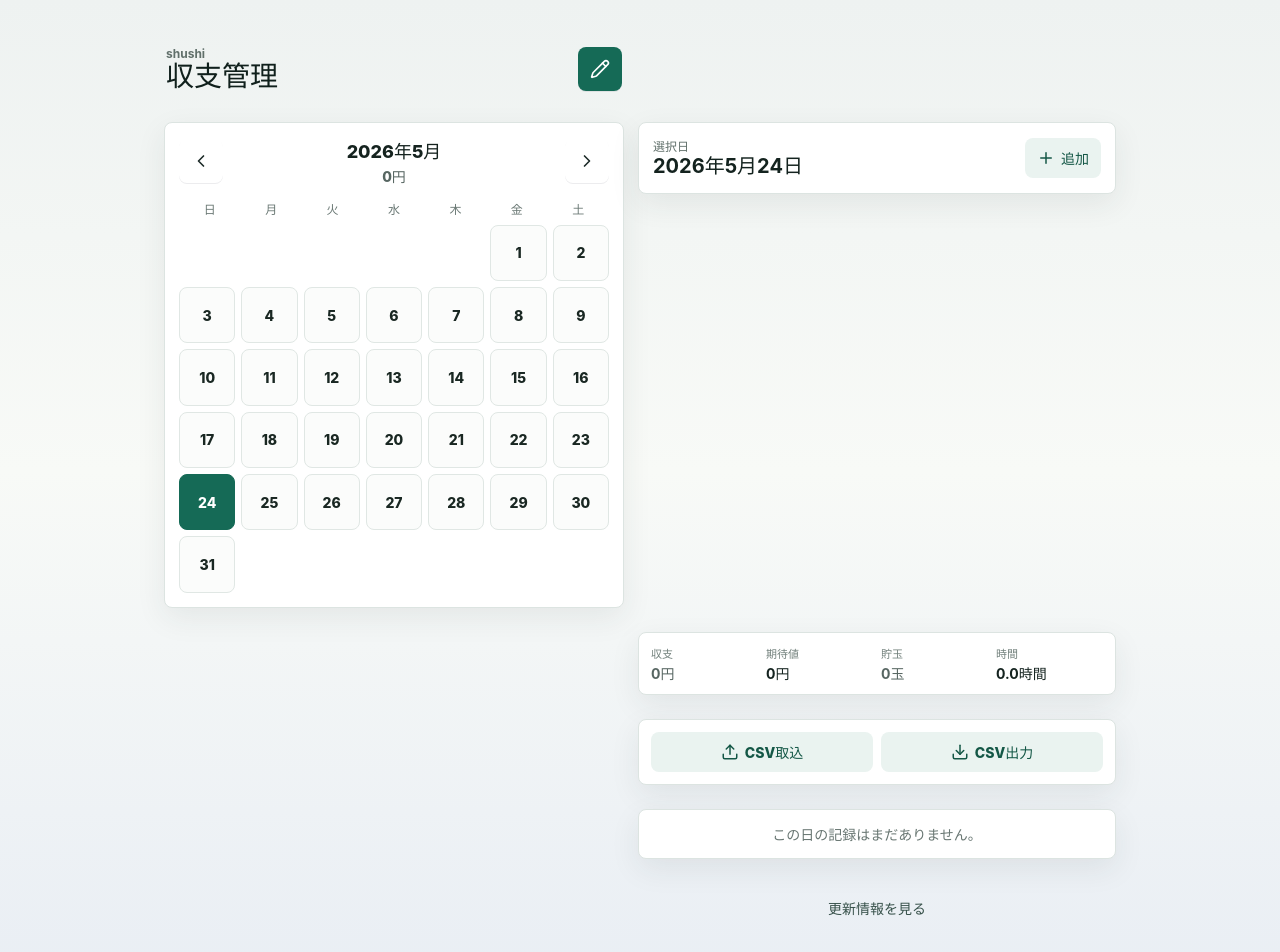
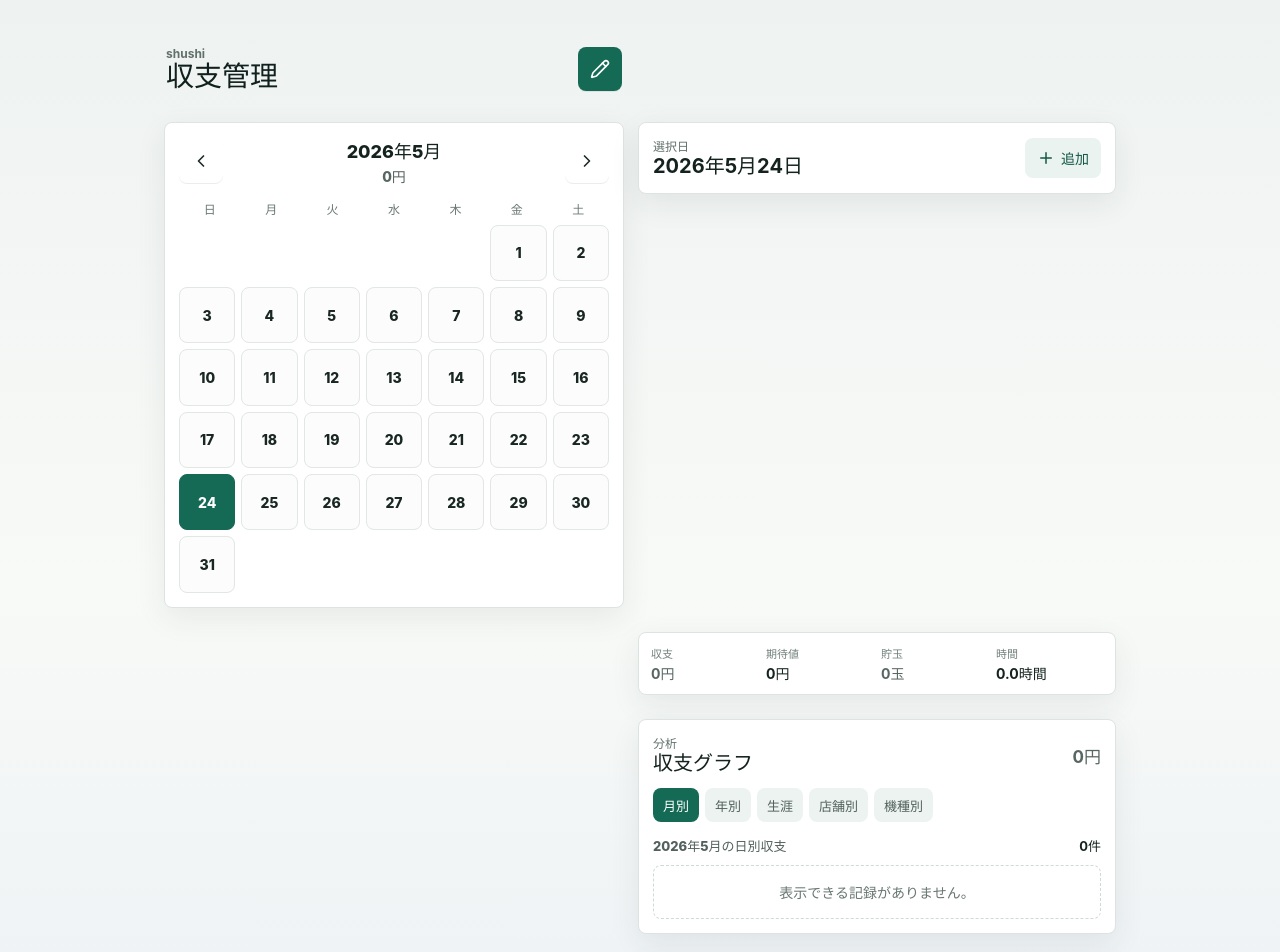
Before and after one commit to umedademu/shushi, a React (Vite) app in the folder app/: page / in a window 1280 px wide. Shown: the top 952 px of the page. Built offline with nearby package versions, Linux system fonts and the light colour scheme.

Commit message:
Add profit charts

```diff
--- a/app/src/App.css
+++ b/app/src/App.css
@@ -126,6 +126,7 @@ h3 {
 .month-panel,
 .day-summary,
 .summary-grid,
+.chart-panel,
 .csv-panel,
 .record-item,
 .empty-state,
@@ -263,6 +264,160 @@ h3 {
   font-size: 14px;
   line-height: 1.25;
   overflow-wrap: anywhere;
+}
+
+.chart-panel {
+  margin-top: 10px;
+  padding: 14px;
+}
+
+.chart-header,
+.chart-title-row,
+.chart-row-head {
+  align-items: center;
+  display: flex;
+  justify-content: space-between;
+  gap: 10px;
+}
+
+.chart-header > strong {
+  flex: 0 0 auto;
+  font-size: 17px;
+}
+
+.chart-tabs {
+  display: flex;
+  gap: 6px;
+  margin-top: 12px;
+  overflow-x: auto;
+  padding-bottom: 2px;
+}
+
+.chart-tab {
+  flex: 0 0 auto;
+  min-height: 34px;
+  border: 0;
+  border-radius: 8px;
+  background: #edf3f1;
+  color: #52615d;
+  font-size: 13px;
+  font-weight: 800;
+  padding: 0 10px;
+}
+
+.chart-tab.is-active {
+  background: #156a56;
+  color: #ffffff;
+}
+
+.chart-title-row {
+  margin-top: 12px;
+  color: #52615d;
+  font-size: 13px;
+  font-weight: 800;
+}
+
+.chart-title-row strong {
+  color: #14231f;
+}
+
+.chart-empty {
+  border: 1px dashed #cfd9d5;
+  border-radius: 8px;
+  color: #697773;
+  font-size: 14px;
+  margin-top: 10px;
+  padding: 16px;
+  text-align: center;
+}
+
+.chart-highlights {
+  display: grid;
+  grid-template-columns: repeat(2, minmax(0, 1fr));
+  gap: 8px;
+  margin-top: 10px;
+}
+
+.chart-highlights div {
+  min-width: 0;
+  border: 1px solid #e0e8e5;
+  border-radius: 8px;
+  padding: 10px;
+}
+
+.chart-highlights span,
+.chart-row small {
+  color: #72807c;
+  display: block;
+  font-size: 11px;
+  font-weight: 800;
+}
+
+.chart-highlights strong {
+  display: block;
+  margin-top: 4px;
+  font-size: 12px;
+  line-height: 1.35;
+  overflow-wrap: anywhere;
+}
+
+.chart-list {
+  display: grid;
+  gap: 10px;
+  max-height: 380px;
+  margin-top: 12px;
+  overflow: auto;
+  padding-right: 2px;
+}
+
+.chart-row {
+  min-width: 0;
+}
+
+.chart-row-head span {
+  min-width: 0;
+  color: #263632;
+  font-size: 13px;
+  font-weight: 800;
+  overflow: hidden;
+  text-overflow: ellipsis;
+  white-space: nowrap;
+}
+
+.chart-row-head strong {
+  flex: 0 0 auto;
+  font-size: 13px;
+}
+
+.chart-bar-track {
+  height: 8px;
+  margin-top: 6px;
+  overflow: hidden;
+  border-radius: 8px;
+  background: #e8efec;
+}
+
+.chart-bar-fill {
+  display: block;
+  height: 100%;
+  min-width: 0;
+  border-radius: inherit;
+}
+
+.chart-bar-fill.amount-positive {
+  background: #0d7a42;
+}
+
+.chart-bar-fill.amount-negative {
+  background: #c64232;
+}
+
+.chart-bar-fill.amount-even {
+  background: #9aa7a3;
+}
+
+.chart-row small {
+  margin-top: 4px;
 }
 
 .csv-panel {
@@ -841,6 +996,7 @@ h3 {
 
   .day-summary,
   .summary-grid,
+  .chart-panel,
   .csv-panel,
   .record-list,
   .updates-button {
@@ -867,6 +1023,7 @@ h3 {
   }
 
   .record-stats,
+  .chart-highlights,
   .form-pair {
     grid-template-columns: 1fr;
   }
--- a/app/src/App.tsx
+++ b/app/src/App.tsx
@@ -65,6 +65,14 @@ type RecordForm = {
 
 type ViewMode = "home" | "updates";
 type OptionField = "storeName" | "machineName";
+type ChartMode = "month" | "year" | "life" | "store" | "machine";
+
+type ChartPoint = {
+  key: string;
+  label: string;
+  value: number;
+  count: number;
+};
 
 const storageKey = "shushi-play-records";
 const rateOptionKey = "shushi-store-rate-options";
@@ -137,6 +145,19 @@ const updateItems = [
     title: "CSV取り込み時の同日置き換えを追加",
     body: "CSVに含まれる日付の既存記録は、追加ではなくCSV側の記録へ丸ごと置き換えるようにしました。",
   },
+  {
+    date: "2026-05-24",
+    title: "収支グラフを追加",
+    body: "月別、年別、生涯収支、店舗別、機種別に切り替えられる収支グラフを追加しました。",
+  },
+];
+
+const chartModes: Array<{ key: ChartMode; label: string }> = [
+  { key: "month", label: "月別" },
+  { key: "year", label: "年別" },
+  { key: "life", label: "生涯" },
+  { key: "store", label: "店舗別" },
+  { key: "machine", label: "機種別" },
 ];
 
 function pad(value: number) {
@@ -397,6 +418,70 @@ function durationHours(startTime: string, endTime: string) {
   }
 
   return Math.max(0, (end - start) / 60);
+}
+
+function recordsProfit(records: PlayRecord[]) {
+  return records.reduce((total, record) => total + profit(record), 0);
+}
+
+function chartPoint(key: string, label: string, records: PlayRecord[]): ChartPoint {
+  return {
+    key,
+    label,
+    value: recordsProfit(records),
+    count: records.length,
+  };
+}
+
+function monthChart(records: PlayRecord[], date: Date): ChartPoint[] {
+  const year = date.getFullYear();
+  const month = date.getMonth();
+  const daysInMonth = new Date(year, month + 1, 0).getDate();
+
+  return Array.from({ length: daysInMonth }, (_, index) => {
+    const day = index + 1;
+    const key = `${year}-${pad(month + 1)}-${pad(day)}`;
+    return chartPoint(key, `${day}日`, records.filter((record) => record.date === key));
+  });
+}
+
+function yearChart(records: PlayRecord[], date: Date): ChartPoint[] {
+  const year = date.getFullYear();
+
+  return Array.from({ length: 12 }, (_, index) => {
+    const month = index + 1;
+    const key = `${year}-${pad(month)}`;
+    return chartPoint(
+      key,
+      `${month}月`,
+      records.filter((record) => record.date.startsWith(`${key}-`)),
+    );
+  });
+}
+
+function lifeChart(records: PlayRecord[]): ChartPoint[] {
+  const grouped = new Map<string, PlayRecord[]>();
+  records.forEach((record) => {
+    const year = record.date.slice(0, 4);
+    grouped.set(year, [...(grouped.get(year) ?? []), record]);
+  });
+
+  return Array.from(grouped.entries())
+    .sort(([left], [right]) => left.localeCompare(right))
+    .map(([year, yearRecords]) => chartPoint(year, `${year}年`, yearRecords));
+}
+
+function groupChart(records: PlayRecord[], field: "storeName" | "machineName"): ChartPoint[] {
+  const grouped = new Map<string, PlayRecord[]>();
+  records.forEach((record) => {
+    const label = record[field] || "未設定";
+    grouped.set(label, [...(grouped.get(label) ?? []), record]);
+  });
+
+  return Array.from(grouped.entries())
+    .map(([label, groupedRecords]) => chartPoint(label, label, groupedRecords))
+    .sort((left, right) => Math.abs(right.value) - Math.abs(left.value))
+    .slice(0, 12);
 }
 
 function monthDays(date: Date) {
@@ -785,6 +870,7 @@ export function App() {
   const [isEditorOpen, setIsEditorOpen] = useState(false);
   const [form, setForm] = useState<RecordForm>(() => createForm(todayKey(), true));
   const [viewMode, setViewMode] = useState<ViewMode>("home");
+  const [chartMode, setChartMode] = useState<ChartMode>("month");
   const [selectorField, setSelectorField] = useState<OptionField | null>(null);
   const [selectorQuery, setSelectorQuery] = useState("");
   const [favoriteStores, setFavoriteStores] = useState<string[]>(() => loadStringList(favoriteStoreKey));
@@ -826,6 +912,43 @@ export function App() {
     0,
   );
   const monthProfit = monthRecords.reduce((total, record) => total + profit(record), 0);
+  const chartData = useMemo(() => {
+    const year = currentMonth.getFullYear();
+    const chartTitle =
+      chartMode === "month"
+        ? `${monthLabel(currentMonth)}の日別収支`
+        : chartMode === "year"
+          ? `${year}年の月別収支`
+          : chartMode === "life"
+            ? "生涯収支"
+            : chartMode === "store"
+              ? "店舗別収支"
+              : "機種別収支";
+    const points =
+      chartMode === "month"
+        ? monthChart(records, currentMonth)
+        : chartMode === "year"
+          ? yearChart(records, currentMonth)
+          : chartMode === "life"
+            ? lifeChart(records)
+            : chartMode === "store"
+              ? groupChart(records, "storeName")
+              : groupChart(records, "machineName");
+    const activePoints = points.filter((point) => point.count > 0);
+    const total = activePoints.reduce((sum, point) => sum + point.value, 0);
+    const count = activePoints.reduce((sum, point) => sum + point.count, 0);
+    const maxAbs = Math.max(...points.map((point) => Math.abs(point.value)), 1);
+    const best = activePoints.reduce<ChartPoint | null>(
+      (current, point) => (!current || point.value > current.value ? point : current),
+      null,
+    );
+    const worst = activePoints.reduce<ChartPoint | null>(
+      (current, point) => (!current || point.value < current.value ? point : current),
+      null,
+    );
+
+    return { activePoints, best, count, maxAbs, points, title: chartTitle, total, worst };
+  }, [chartMode, currentMonth, records]);
   const filteredOptions = useMemo(() => {
     if (!selectorField) {
       return [];
@@ -1394,6 +1517,81 @@ export function App() {
             <span>時間</span>
             <strong>{selectedHours.toFixed(1)}時間</strong>
           </div>
+        </section>
+
+        <section className="chart-panel">
+          <header className="chart-header">
+            <div>
+              <p className="eyebrow">分析</p>
+              <h2>収支グラフ</h2>
+            </div>
+            <strong className={classForAmount(chartData.total)}>
+              {signedCurrency(chartData.total)}
+            </strong>
+          </header>
+
+          <div className="chart-tabs" aria-label="収支グラフの切り替え">
+            {chartModes.map((mode) => (
+              <button
+                className={`chart-tab ${chartMode === mode.key ? "is-active" : ""}`}
+                key={mode.key}
+                type="button"
+                onClick={() => setChartMode(mode.key)}
+              >
+                {mode.label}
+              </button>
+            ))}
+          </div>
+
+          <div className="chart-title-row">
+            <span>{chartData.title}</span>
+            <strong>{chartData.count}件</strong>
+          </div>
+
+          {chartData.count === 0 ? (
+            <div className="chart-empty">表示できる記録がありません。</div>
+          ) : (
+            <>
+              <div className="chart-highlights">
+                <div>
+                  <span>最大プラス</span>
+                  <strong className={classForAmount(chartData.best?.value ?? 0)}>
+                    {chartData.best ? `${chartData.best.label} ${signedCurrency(chartData.best.value)}` : "-"}
+                  </strong>
+                </div>
+                <div>
+                  <span>最大マイナス</span>
+                  <strong className={classForAmount(chartData.worst?.value ?? 0)}>
+                    {chartData.worst ? `${chartData.worst.label} ${signedCurrency(chartData.worst.value)}` : "-"}
+                  </strong>
+                </div>
+              </div>
+
+              <div className="chart-list">
+                {chartData.points.map((point) => {
+                  const width = point.value === 0 ? 0 : Math.max(4, (Math.abs(point.value) / chartData.maxAbs) * 100);
+
+                  return (
+                    <div className="chart-row" key={point.key}>
+                      <div className="chart-row-head">
+                        <span>{point.label}</span>
+                        <strong className={classForAmount(point.value)}>
+                          {signedCurrency(point.value)}
+                        </strong>
+                      </div>
+                      <div className="chart-bar-track" aria-hidden="true">
+                        <span
+                          className={`chart-bar-fill ${classForAmount(point.value)}`}
+                          style={{ width: `${width}%` }}
+                        />
+                      </div>
+                      <small>{point.count}件</small>
+                    </div>
+                  );
+                })}
+              </div>
+            </>
+          )}
         </section>
 
         <section className="csv-panel">
```
Also changed, not shown: 2 other files (tests, documents, lock files or other folders).
